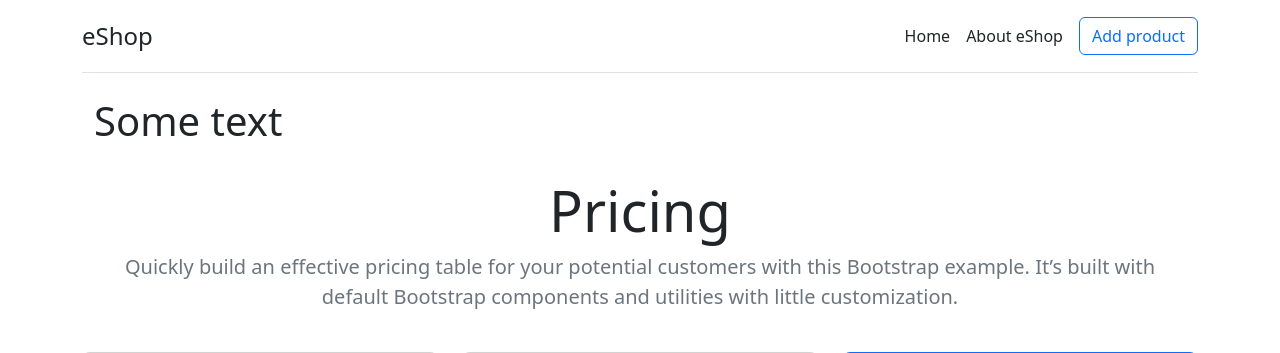
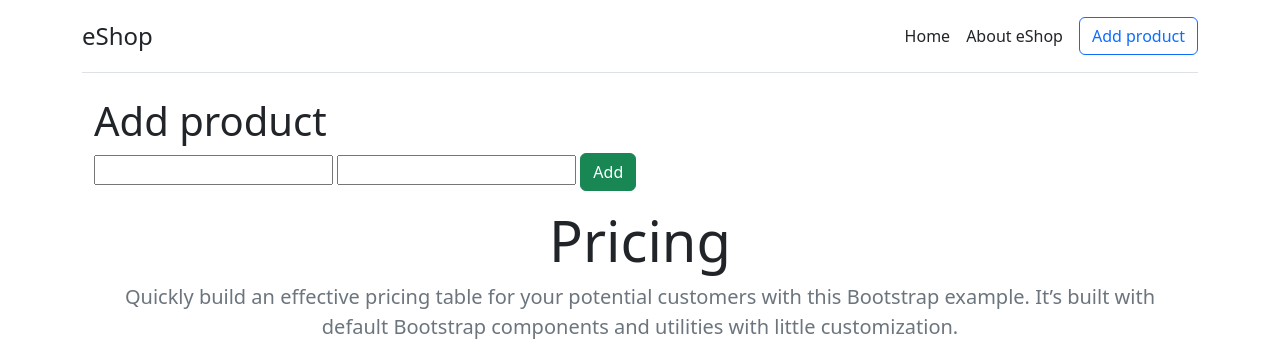
Before and after one commit to RdBear324/eShop, a Flask app: page /about in a window 1280 px wide. Shown: the top 353 px of the page. Run offline with Flask 2, Linux system fonts and the light colour scheme; parts of the project's set-up code (start-up, migrations or seed data) failed here and were passed over.

Commit message:
Added create.html, created model, db, and form of product

```diff
--- a/app.py
+++ b/app.py
@@ -3,15 +3,14 @@ from flask_sqlalchemy import SQLAlchemy
 
 app = Flask(__name__)
 app.config['SQLALCHEMY_DATABASE_URI'] = 'sqlite:///shop.db'
-db = SQLAlchemy
+db = SQLAlchemy(app)
 
 
 class Item(db.Model):
     id = db.Column(db.Integer, primary_key=True)
-    title = db.Column(db.String(150), nullabel=False)
-    price = db.Column(db.Integer, nullabel=False)
+    title = db.Column(db.String(150), nullable=False)
+    price = db.Column(db.Integer, nullable=False)
     isActive = db.Column(db.Boolean, default=True)
-    text = db.Column(db.Text, nullabel=False)
 
 
 @app.route('/')
@@ -24,5 +23,10 @@ def about():
     return render_template('about.html')
 
 
+@app.route('/create')
+def create():
+    return render_template('create.html')
+
+
 if __name__ == '__main__':
     app.run(debug=True)
--- a/templates/about.html
+++ b/templates/about.html
@@ -6,8 +6,11 @@
 
 {% block body %}
 <div class="container">
-    <h1>
-        <p>Some text</p>
-    </h1>
+    <h1>Add product</h1>
+    <form method="post">
+        <input type="text" class="from-control" name="title" id="title">
+        <input type="number" class="from-control" name="price" id="price">
+        <button class="btn btn-success" type="submit">Add</button>
+    </form>
 </div>
 {% endblock %}
--- a/templates/base.html
+++ b/templates/base.html
@@ -6,7 +6,7 @@
           content="width=device-width, user-scalable=no, initial-scale=1.0, maximum-scale=1.0, minimum-scale=1.0">
     <meta http-equiv="X-UA-Compatible" content="ie=edge">
     <link rel="stylesheet" href="https://cdn.jsdelivr.net/npm/bootstrap@5.2.3/dist/css/bootstrap.min.css">
-    <title>{% block title %}{% endblock %} </title>
+    <title>{% block title %}{% endblock %}</title>
 </head>
 
 <body>
```
Also changed, not shown: templates/create.html (added, +13 -0 lines).
